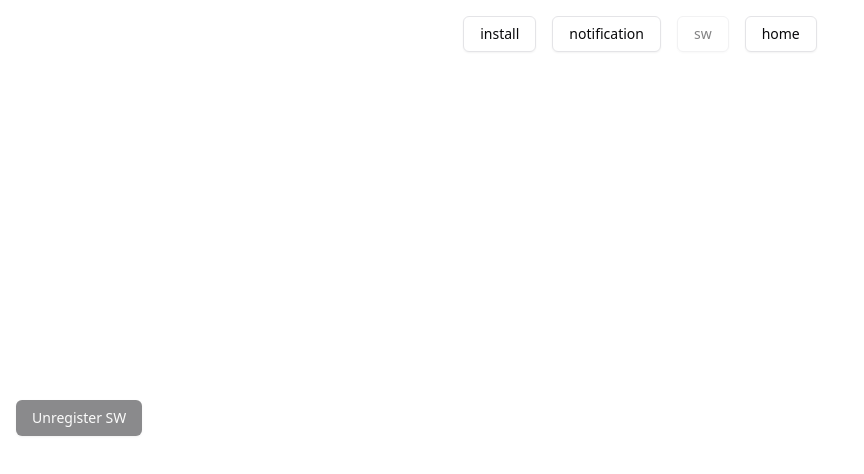
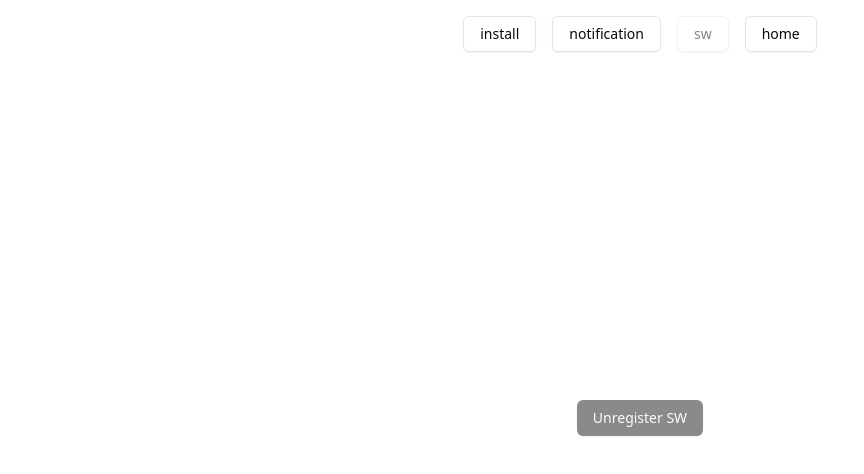
Before and after one commit to sky172839465/pwa-sharing, a React (Vite) app: page /sw in a window 1280 px wide. Shown: the top 474 px of the page, without its empty margins (0-864 px from the left). Built offline with nearby package versions, Linux system fonts and the light colour scheme.

Commit message:
style: fix article not center on desktop

```diff
--- a/src/client/pages/SW/index.jsx
+++ b/src/client/pages/SW/index.jsx
@@ -6,7 +6,7 @@ const Page = () => {
   const { trigger, isPending, isRegistered } = useUnregister()
 
   return (
-    <div className='flex flex-col'>
+    <div className='flex flex-col m-auto'>
       <div className='text-center m-4'>
         <Button
           onClick={trigger}
@@ -15,7 +15,7 @@ const Page = () => {
           Unregister SW
         </Button>
       </div>
-      <div className='md:max-w-xl m-auto container prose p-4'>
+      <div className='md:max-w-xl container prose p-4'>
         <div dangerouslySetInnerHTML={{ __html: html }} />
       </div>
     </div>
```
